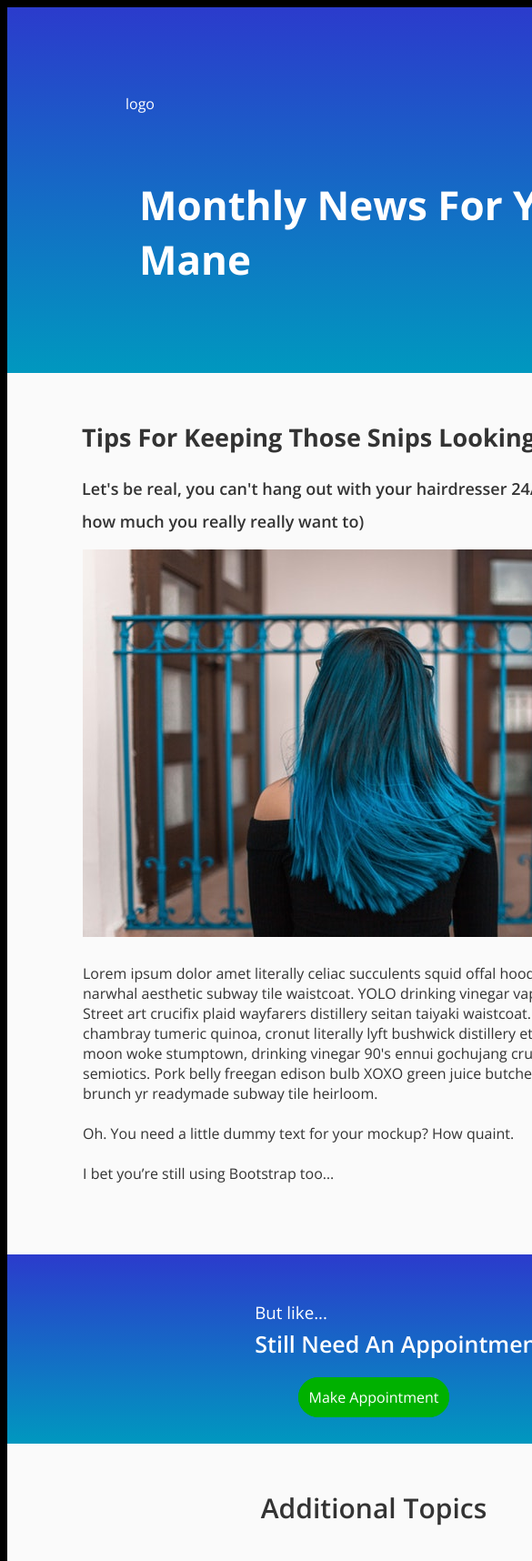
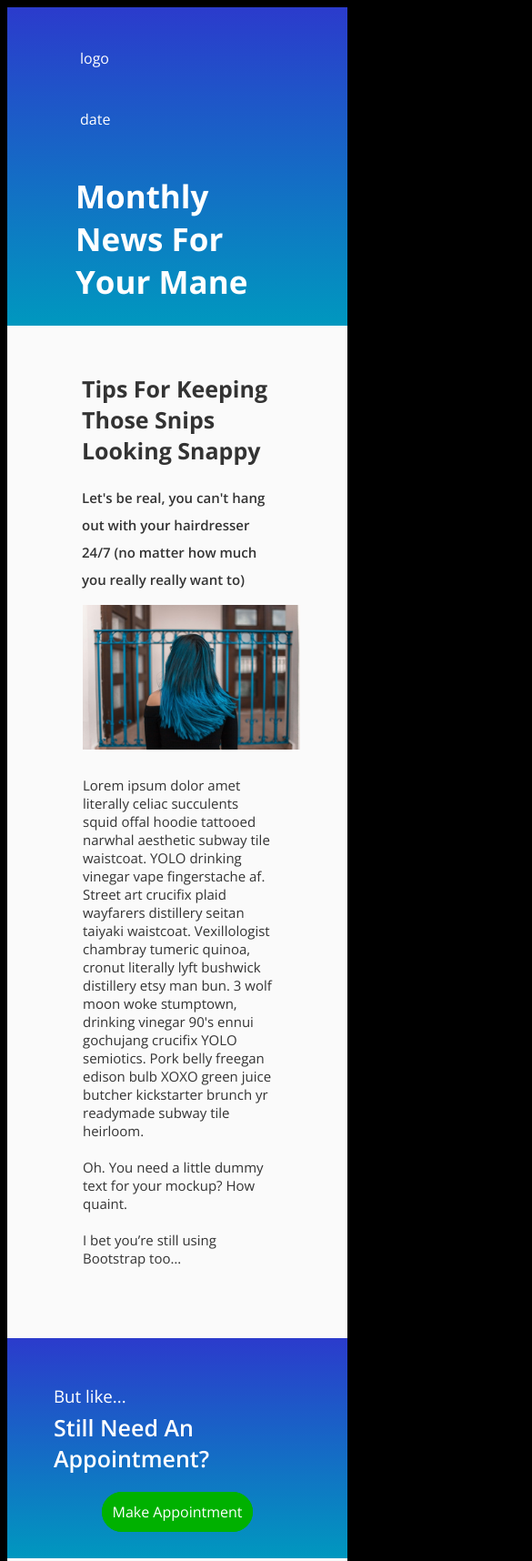
Before and after one commit to rebelcl0ud/newsletter, a plain HTML site: page public/index.html in a window 390 px wide. Shown: the top 1716 px of the page at 91% size, 585 px wide, since content can reach past the window. Drawn offline with nearby package versions, Linux system fonts and the light colour scheme.

Commit message:
add: mobile responsiveness upto footer/ last section

```diff
--- a/public/index.html
+++ b/public/index.html
@@ -7,11 +7,96 @@
   <meta name="viewport" content="width=device-width, initial-scale=1">
   <!-- <link rel="stylesheet" href="/dist/styles.css"> -->
   <link href="https://fonts.googleapis.com/css?family=Open+Sans:300,400,600,700,800" rel="stylesheet">
+
+  <!-- RESPONSIVE -->
+  <style>
+  	/* desktop */
+  	@media only screen and (min-width: 960px) {
+  		.container {
+  			width: 960px;
+  		}
+  	}
+
+  	/* mid */
+  	@media only screen and (max-width: 960px) {
+  		.container {
+  			width: 600px;
+  		}
+  	}
+
+  	/* mobile */
+  	@media only screen and (max-width: 600px) {
+  		.container {
+  			width: 100%;
+  			display: block;
+  		}
+  		.header {
+  			width: 100%;
+  			padding: 0 !important;
+  		}
+  		.header-top {
+  			width: 100%;
+  			padding: 0 !important;
+  			display: inline-block;
+  		}
+  		.header-left {
+  			width: 100%;
+  			display: block;
+  		}
+  		.header-right {
+  			width: 100%;
+  			display: block;
+  		}
+  		.header-title {
+  			width: 100%;
+  		}
+  		.header-title h1 {
+  			width: 100%;
+  			padding: 0 !important;
+  			font-size: 35px;
+  			margin: 0px auto !important;
+  		}
+  		.section-1-title h2 {
+  			width: 100%;
+  			font-size: 25px !important;
+  		}
+  		.section-1-title p {
+  			width: 100%;
+  			font-size: 15px !important;
+  		}
+  		.section-1 img {
+  			width: 65%;
+  		}
+  		.section-1-content {
+  			font-size: 15px !important;
+  		}
+  		.section-2-cta-1 h3 {
+  			padding: 50px 0 5px 50px !important;
+  		}
+  		.section-2-cta-1 h4 {
+  			padding: 0 0 30px 50px !important;
+  		}
+  		.section-3 h5 {
+  			text-align: left;
+  			padding-left: 75px !important;
+  		}
+  		.section-3 td {
+  			display: block;
+  		}
+  		.section-3-img {
+  			padding: 0 80px 50px 20px !important;
+  		}
+  		.section-3-cta-2 {
+  			text-align: left;
+  			padding: 0 80px 50px 80px !important;
+  		}
+  	}
+  </style>
 </head>
 
 <body style="background: black;">
 	<!-- START of email; main page -->
-  <table width="100%" border="0" cellspacing="0" cellpadding="0" style="margin: 0;">
+  <table width="100%" border="0" cellspacing="0" cellpadding="0">
   	<tr>
   		<td>
   			<!-- newsletter max width/ container-->
@@ -29,12 +114,12 @@
 								<!-- START inner 1st row | Logo + Date -->
   							<tr>
   								<td>
-  									<table class="header-top" width="100%" align="center" cellspacing="0"  cellpadding="0" border="0" >
+  									<table class="header-top" width="100%" align="left" cellspacing="0"  cellpadding="0" border="0" >
   										<tr>
-  											<td width="50%" align="left" style="font-family: 'Open Sans', 'Helvetica Neue', Helvetica, Arial, 'Lucida Grande', sans-serif; font-weight: 100; color: white; padding: 45px 0 0 80px;">
+  											<td class="header-left" width="50%" align="left" style="font-family: 'Open Sans', 'Helvetica Neue', Helvetica, Arial, 'Lucida Grande', sans-serif; font-weight: 100; color: white; padding: 45px 0 0 80px;">
   												logo
   											</td>
-  											<td width="50%" align="right" style="font-family: 'Open Sans', 'Helvetica Neue', Helvetica, Arial, 'Lucida Grande', sans-serif; font-weight: 100; color: white; padding: 45px 80px 0 0;">
+  											<td class="header-right" width="50%" align="right" style="font-family: 'Open Sans', 'Helvetica Neue', Helvetica, Arial, 'Lucida Grande', sans-serif; font-weight: 100; color: white; padding: 45px 80px 0 0;">
   												date
   											</td>
   										</tr>
@@ -43,8 +128,8 @@
   							</tr>
   							<!-- START inner 2nd row | Title -->
   							<tr>
-  								<td align="left" style="font-family: 'Open Sans', 'Helvetica Neue', Helvetica, Arial, 'Lucida Grande', sans-serif; font-size: 22px; font-weight: 600; text-transform: capitalize; color: white; padding: 50px 75px 25px 75px;">
-  									<h1 style=" margin:0; padding: 20px;">
+  								<td class="header-title" align="left" width="100%" style="font-family: 'Open Sans', 'Helvetica Neue', Helvetica, Arial, 'Lucida Grande', sans-serif; font-size: 22px; font-weight: 600; text-transform: capitalize; color: white; padding: 50px 75px 25px 75px;">
+  									<h1 style="margin:0; padding: 20px;">
   										Monthly News For Your Mane
   									</h1>
   								</td>
@@ -56,10 +141,10 @@
   				<!-- END first row | HEADER -->
   				<!-- START 2nd row | Section 1 -->
   				<tr>
-  					<td class="section-1" width="100%" align="center" cellspacing="0"  cellpadding="0" border="0" style="background:#fafafa">
+  					<td class="section-1" width="100%" align="left" cellspacing="0"  cellpadding="0" border="0" style="background:#fafafa">
   						<table>
   							<tr>
-  								<td style="font-family: 'Open Sans', 'Helvetica Neue', Helvetica, Arial, 'Lucida Grande', sans-serif; font-size: 18px; font-weight: 600; color: #333333; padding: 50px 80px 10px 80px;">
+  								<td class="section-1-title"style="font-family: 'Open Sans', 'Helvetica Neue', Helvetica, Arial, 'Lucida Grande', sans-serif; font-size: 18px; font-weight: 600; color: #333333; padding: 50px 80px 10px 80px;">
   									<h2 style="margin: 0; padding: 0 0 20px 0; text-transform: capitalize;">Tips for keeping those snips looking snappy</h2>
   									<p style="margin: 0; line-height: 2;">Let's be real, you can't hang out with your hairdresser 24/7 (no matter how much you really really want to)</p>
   								</td>
@@ -70,7 +155,7 @@
   								</td>
   							</tr>
   							<tr>
-  								<td>
+  								<td class="section-1-content">
   									<p style="font-family: 'Open Sans', 'Helvetica Neue', Helvetica, Arial, 'Lucida Grande', sans-serif; font-weight: 300; color: #333333; margin: 0; padding: 25px 80px 75px 80px;">
 										Lorem ipsum dolor amet literally celiac succulents squid offal hoodie tattooed narwhal aesthetic subway tile waistcoat. YOLO drinking vinegar vape fingerstache af. Street art crucifix plaid wayfarers distillery seitan taiyaki waistcoat. Vexillologist chambray tumeric quinoa, cronut literally lyft bushwick distillery etsy man bun. 3 wolf moon woke stumptown, drinking vinegar 90's ennui gochujang crucifix YOLO semiotics. Pork belly freegan edison bulb XOXO green juice butcher kickstarter brunch yr readymade subway tile heirloom.
 										<br />
@@ -95,7 +180,7 @@
 									 background: linear-gradient(to bottom, #2b3bcc, #0098bf); font-family: 'Open Sans', 'Helvetica Neue', Helvetica, Arial, 'Lucida Grande', sans-serif; color:white;">
   						<table align="center" cellspacing="0" border="0">
   							<tr>
-  								<td>
+  								<td class="section-2-cta-1">
   									<h3 style="margin: 0; font-weight: 300; padding: 50px 0 5px 70px">But like...</h3>
   									<h4 style="margin: 0; font-weight: 600; font-size: 25px; padding: 0 0 30px 70px; text-transform: capitalize;">Still need an Appointment?</h4>
   								</td>
@@ -111,20 +196,20 @@
   				<!-- END 3rd row | Section 2 -->
   				<!-- START 4th row | Section 3 -->
   				<tr>
-  					<td class="section-2" width="100%" align="center" cellspacing="0"  cellpadding="0" border="0" style="background:#fafafa; font-family: 'Open Sans', 'Helvetica Neue', Helvetica, Arial, 'Lucida Grande', sans-serif; color: #333333; padding-bottom: 50px;">
-  						<table width="100%" align="center" cellspacing="0" cellpadding="0" border="0">
-  							<!-- START 1st row | Section Title -->
+  					<td class="section-3" width="100%" align="center" cellspacing="0"  cellpadding="0" border="0" style="background:#fafafa; font-family: 'Open Sans', 'Helvetica Neue', Helvetica, Arial, 'Lucida Grande', sans-serif; color: #333333; padding-bottom: 50px;">
+  						<table class= "width="100%" align="center" cellspacing="0" cellpadding="0" border="0">
+  							<!-- START inner 1st row | Section Title -->
   							<tr>
   								<td align="center">
   									<h5 style="margin: 0; font-weight: 600; font-size: 30px; padding: 50px 0; text-transform: capitalize;">Additional Topics</h5>
   								</td>
   							</tr>
-  							<!-- START 2nd row | Content -->
+  							<!-- START inner 2nd row | Content -->
   							<tr>
   								<td>
   									<table width="100%" align="center" cellspacing="0" cellpadding="0" border="0">
   										<tr>
-  											<td width="40%" align="center" style="padding: 0 80px 50px 80px;">
+  											<td class="section-3-img" width="40%" align="center" style="padding: 0 80px 50px 80px;">
   												Image
   											</td>
   											<td width="60%" align="left" style="padding: 0 80px 50px 80px;">
@@ -136,12 +221,12 @@
   								</td>
   							</tr>
   							<!-- END 2nd row | Content -->
-  							<!-- START 3rd row | Content -->
+  							<!-- START inner 3rd row | Content -->
   							<tr>
   								<td>
   									<table width="100%" align="center" cellspacing="0" cellpadding="0" border="0">
   										<tr>
-  											<td width="40%" align="center" style="padding: 0 80px 50px 80px;">
+  											<td class="section-3-img" width="40%" align="center" style="padding: 0 80px 50px 80px;">
   												Image
   											</td>
   											<td width="60%" align="left" style="padding: 0 80px 50px 80px;">
@@ -154,12 +239,12 @@
   								</td>
   							</tr>
   							<!-- END 3rd row | Content -->
-  							<!-- START 4th row | Content -->
+  							<!-- START inner 4th row | Content -->
   							<tr>
   								<td>
   									<table width="100%" align="center" cellspacing="0" cellpadding="0" border="0">
   										<tr>
-  											<td width="40%" align="center" style="padding: 0 80px 50px 80px;">
+  											<td class="section-3-img" width="40%" align="center" style="padding: 0 80px 50px 80px;">
   												Image
   											</td>
   											<td width="60%" align="left" style="padding: 0 80px 50px 80px;">
@@ -173,12 +258,12 @@
   								</td>
   							</tr>
   							<!-- END 4th row | Content -->
-  							<!-- START 5th row | Content -->
+  							<!-- START inner 5th row | Content -->
   							<tr>
   								<td>
   									<table width="100%" align="center" cellspacing="0" cellpadding="0" border="0">
   										<tr>
-  											<td width="40%" align="center" style="padding: 0 80px 50px 80px;">
+  											<td class="section-3-img" width="40%" align="center" style="padding: 0 80px 50px 80px;">
   												Image
   											</td>
   											<td width="60%" align="left" style="padding: 0 80px 50px 80px;">
@@ -192,9 +277,9 @@
   								</td>
   							</tr>
   							<!-- END 5th row | Content -->
-  							<!-- START 6th row | CTA Button -->
+  							<!-- START inner 6th row | CTA Button -->
   							<tr>
-  								<td align="center" style="padding: 30px 0;">
+  								<td class="section-3-cta-2" align="center" style="padding: 30px 0;">
   									<a href="#" style="background: #00b100; text-decoration: none; border: 1px solid #00b100; border-radius: 40px; color: white; padding: 15px 40px; text-transform: capitalize;">Make Appointment</a>
   								</td>
   							</tr>
```
